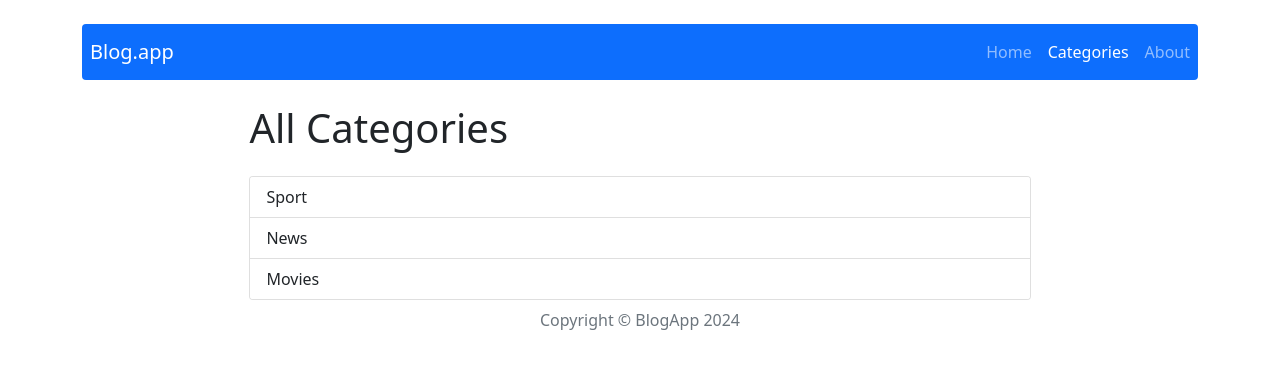
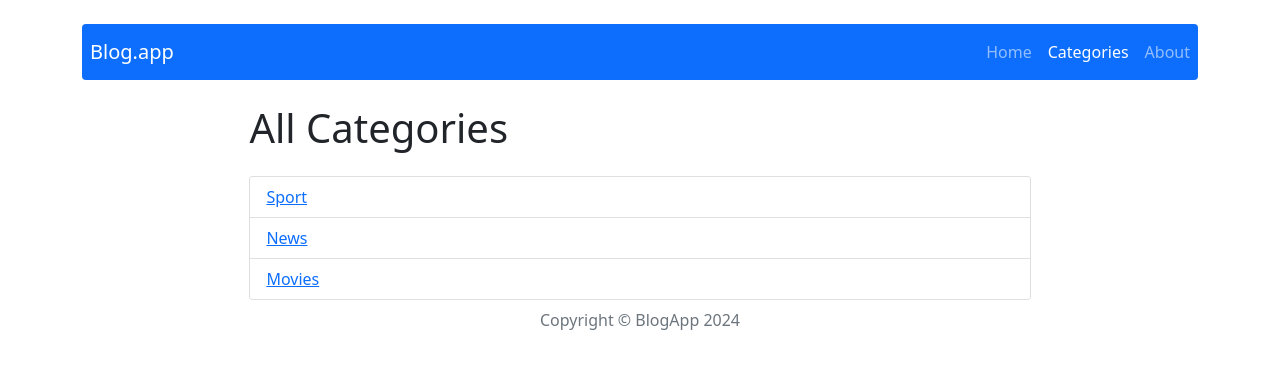
Before and after one commit to juliachanas/React-blog, a React (Create React App) app: page /categories in a window 1280 px wide. Shown: the top 368 px of the page. Built offline with nearby package versions, Linux system fonts and the light colour scheme.

Commit message:
Add links to CategoriePage with paths

```diff
--- a/src/components/pages/CategoriesPage/CategoriesPage.js
+++ b/src/components/pages/CategoriesPage/CategoriesPage.js
@@ -4,6 +4,7 @@ import React from 'react';
 import Card from 'react-bootstrap/Card';
 import ListGroup from 'react-bootstrap/ListGroup';
 import styles from './CategoriesPage.module.scss';
+import { Link } from 'react-router-dom';
 
 const CategoriesPage = () => {
   const categories = useSelector(getAllCategories);
@@ -14,7 +15,9 @@ const CategoriesPage = () => {
       <Card>
         <ListGroup variant='flush'>
           {categories.map((category) => (
-            <ListGroup.Item key={category.id}>{category.name}</ListGroup.Item>
+            <ListGroup.Item key={category.id}>
+              <Link to={`/categories/${category.id}`}>{category.name}</Link>
+            </ListGroup.Item>
           ))}
         </ListGroup>
       </Card>
```
